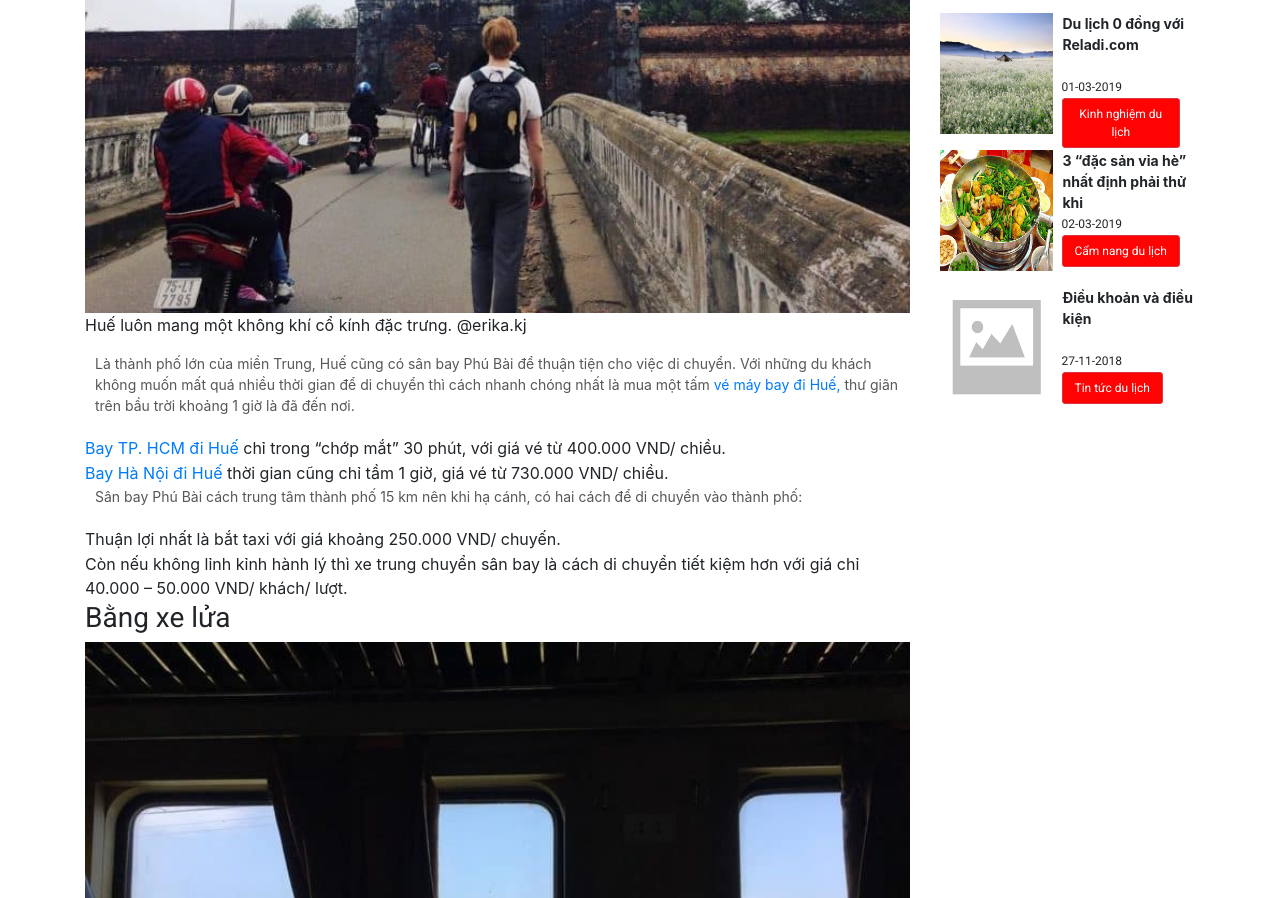
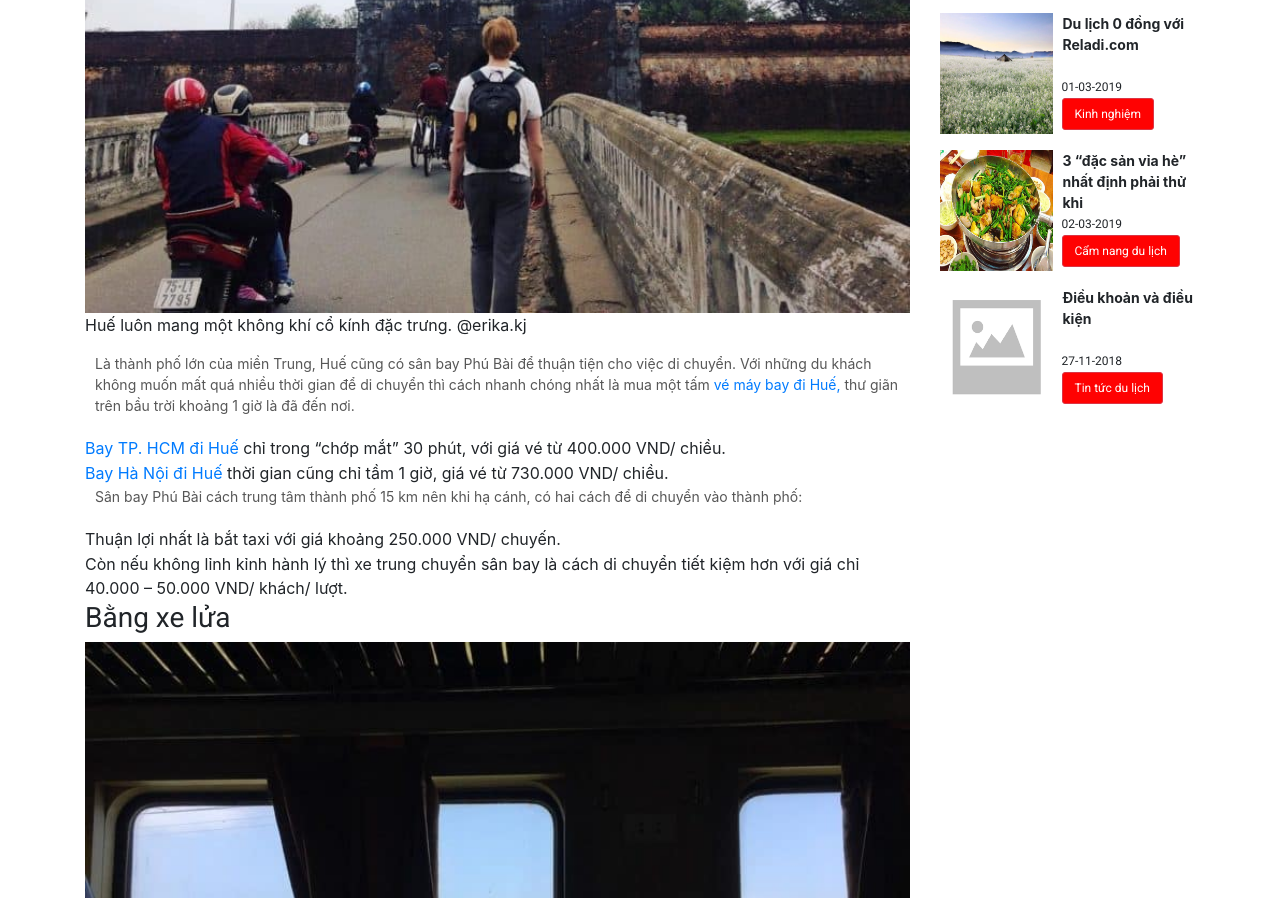
Before and after one commit to tungnguyenxuan/tungnguyenxuan.github.io, a plain HTML site: page Lidotravel/1.html in a window 1280 px wide. Shown: the part 1055-1953 px from the top of the page. Drawn offline with nearby package versions, Linux system fonts and the light colour scheme.

Commit message:
Update 1.html

```diff
--- a/Lidotravel/1.html
+++ b/Lidotravel/1.html
@@ -182,7 +182,7 @@
 							<div class="col-sm-6 ">
 								<p class="p-title">Du lịch 0 đồng với Reladi.com</p>
 								<p class="date">01-03-2019</p>
-								<button class="btn btn-danger">Kinh nghiệm du lịch</button>
+								<button class="btn btn-danger">Kinh nghiệm </button>
 							</div>
 						</div> <!-- Hết row nhỏ -->
 
```
